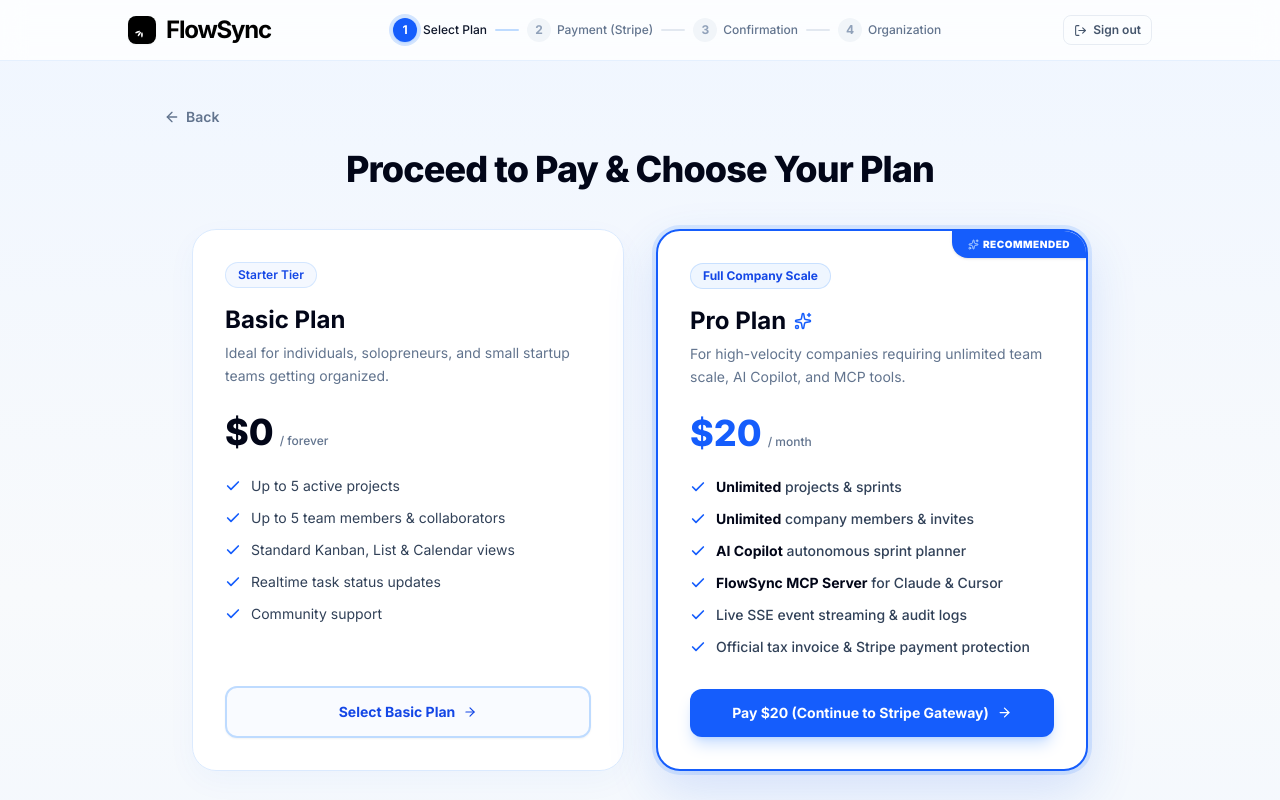
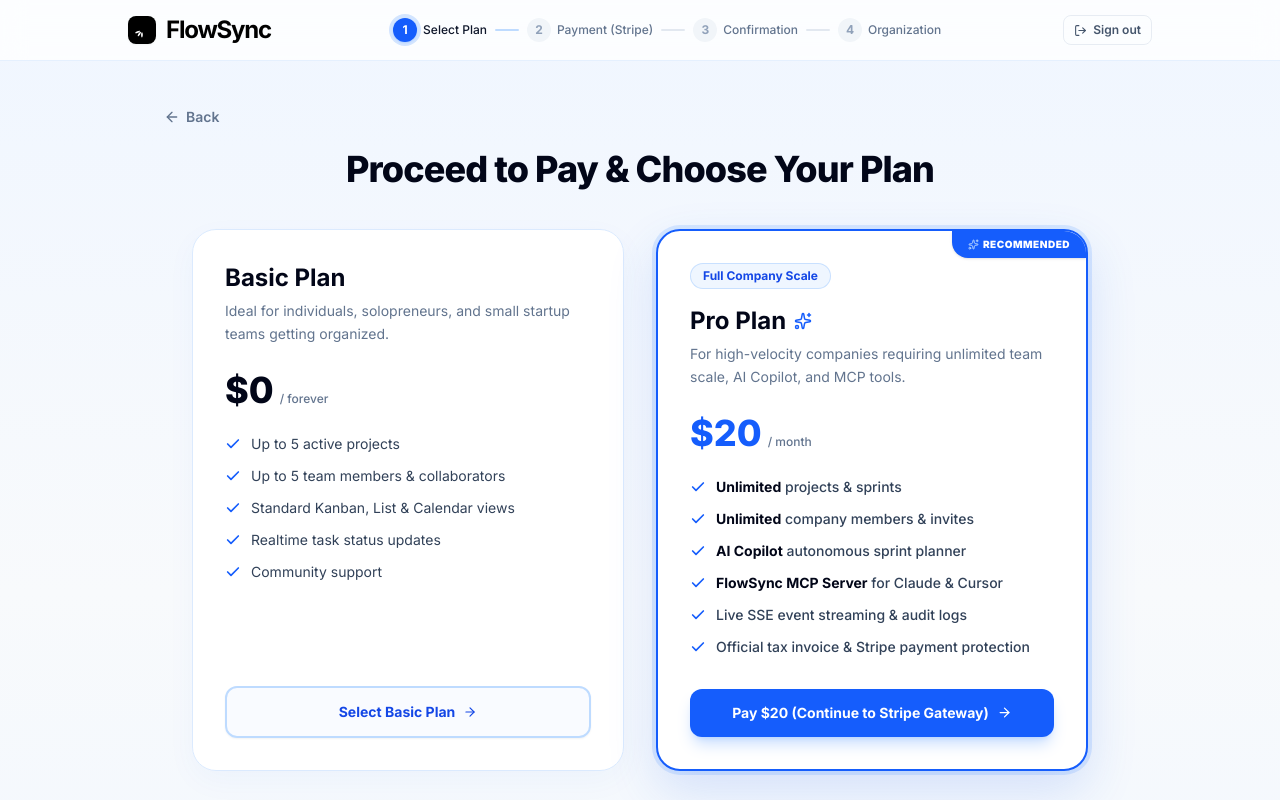
Before and after one commit to rasel1510/TaskFlow, a Next.js app: page /onboarding/plans in a window 1280 px wide. Shown: the top 800 px of the page. Built offline with nearby package versions, Linux system fonts and the light colour scheme.

Commit message:
fix(onboarding): remove Starter Tier badge from Basic Plan card

```diff
--- a/src/app/onboarding/plans/page.tsx
+++ b/src/app/onboarding/plans/page.tsx
@@ -148,13 +148,7 @@ export default function OnboardingPlansPage() {
           {/* 1. BASIC PLAN CARD */}
           <div className="rounded-3xl border border-blue-100 dark:border-blue-900/40 bg-white/95 dark:bg-slate-900/90 backdrop-blur-sm p-6 sm:p-8 flex flex-col justify-between shadow-[0_10px_30px_rgba(37,99,235,0.04)] hover:shadow-[0_20px_40px_rgba(37,99,235,0.08)] hover:border-blue-300 dark:hover:border-blue-800 transition-all">
             <div>
-              <div className="flex items-center justify-between">
-                <span className="px-3 py-1 rounded-full text-xs font-semibold bg-blue-50/70 dark:bg-blue-950/50 text-blue-700 dark:text-blue-300 border border-blue-200/60 dark:border-blue-800/60">
-                  Starter Tier
-                </span>
-              </div>
-
-              <h3 className="text-xl sm:text-2xl font-bold text-slate-950 dark:text-white mt-4">
+              <h3 className="text-xl sm:text-2xl font-bold text-slate-950 dark:text-white">
                 Basic Plan
               </h3>
               <p className="text-xs sm:text-sm text-slate-500 dark:text-slate-400 mt-1.5 leading-relaxed">
```
